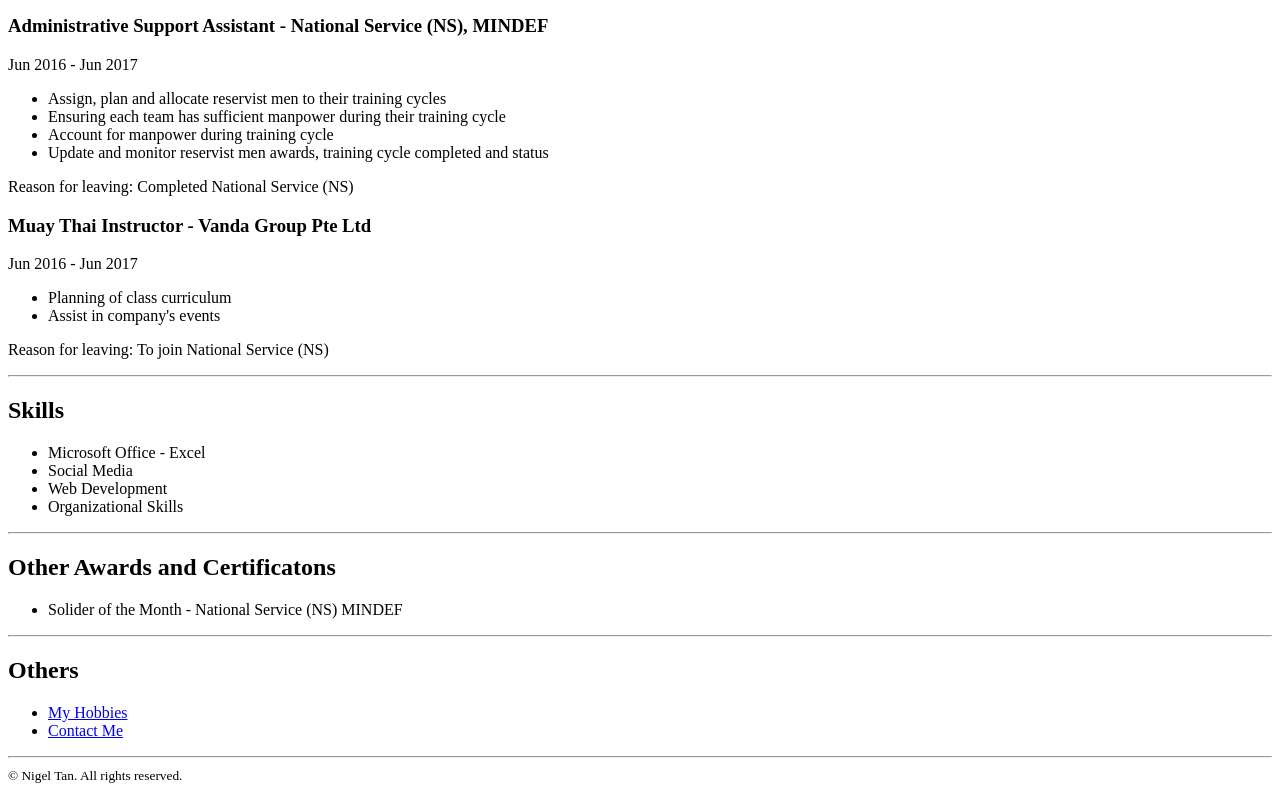
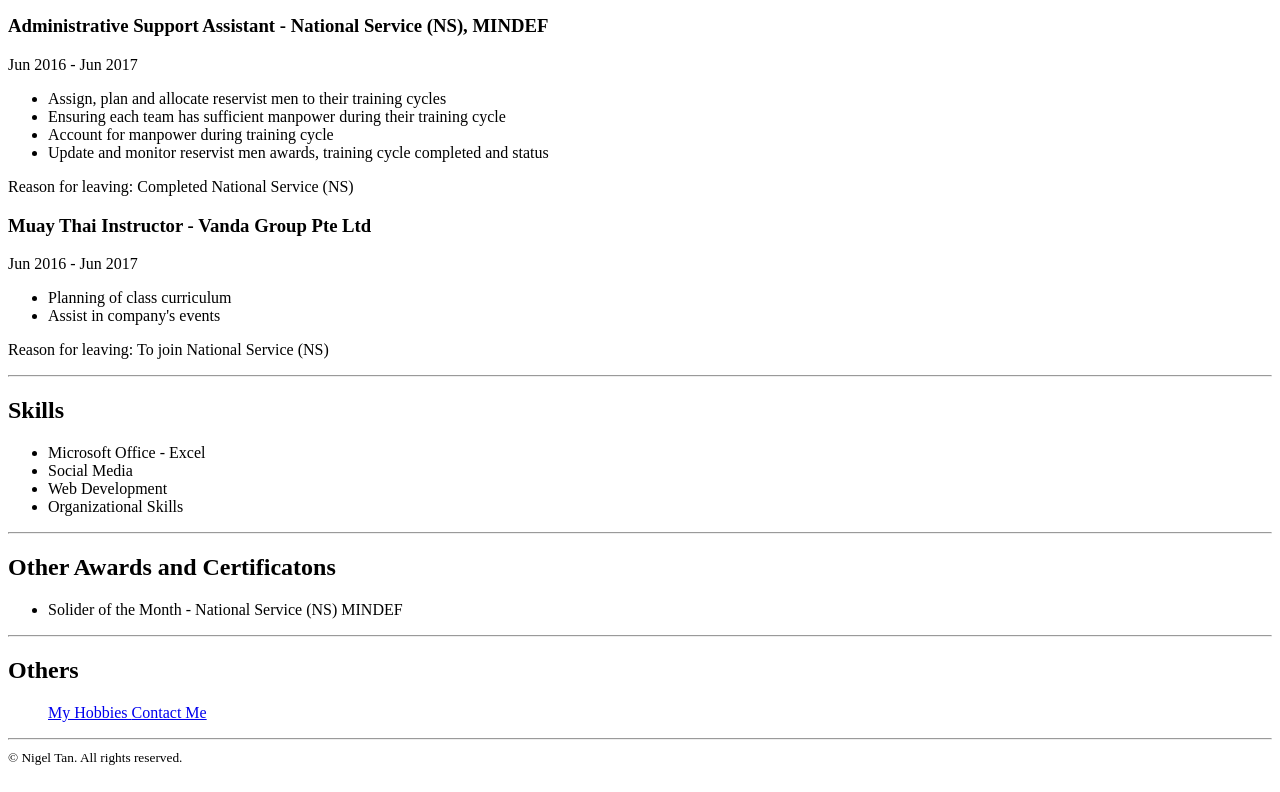
Before and after one commit to mrlengzai/my-dashboard, a plain HTML site: page index.html in a window 1280 px wide. Shown: the part 806-1598 px from the top of the page. Drawn offline with Linux system fonts and the light colour scheme.

Commit message:
index.html

```diff
--- a/index.html
+++ b/index.html
@@ -79,8 +79,8 @@
 
   <h2>Others</h2>
     <ul>
-      <li><a href="./public/my-hobbies.html"> My Hobbies </a></li>
-      <li><a href="./public/contact-me.html">Contact Me</a></li>
+      <a href="./public/my-hobbies.html"> My Hobbies </a>
+      <a href="./public/contact-me.html">Contact Me</a>
     </ul>
   <hr />
 
```
